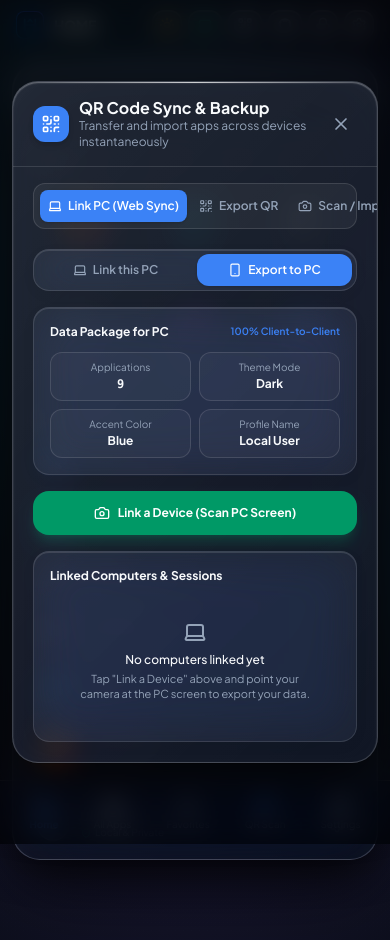
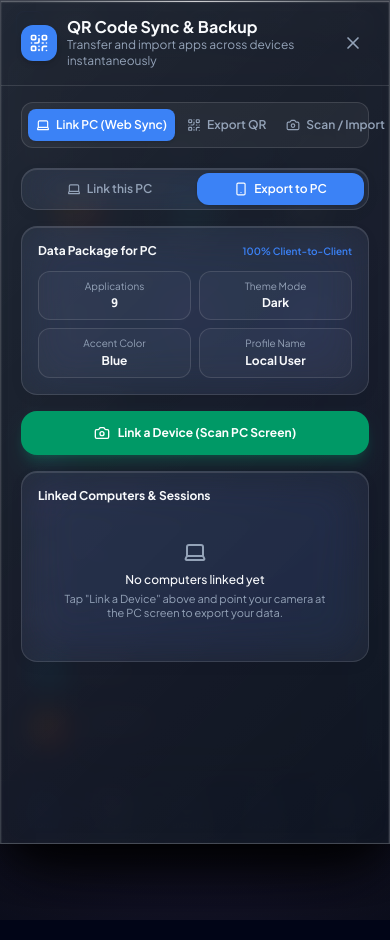
Before and after one commit to adityasing9/HOME, a React (Vite) app: page / in a window 390 px wide. Both pictures are taken after a click on the button 205 px from the left and 25 px from the top of the page. Built offline with nearby package versions, Linux system fonts and the light colour scheme.

Commit message:
fix(layout): make all views and modals full-screen on mobile devices

```diff
--- a/src/App.tsx
+++ b/src/App.tsx
@@ -67,18 +67,18 @@ const MainShell: React.FC = () => {
       <Header />
 
       {/* Main Centered Workspace */}
-      <main className="flex-1 flex flex-col items-center p-3 sm:p-6 md:p-8 pb-20 md:pb-8 z-10 w-full max-w-7xl mx-auto">
-        <div className="w-full max-w-[660px] my-auto">
+      <main className="flex-1 flex flex-col items-center p-2 sm:p-4 md:p-8 pb-20 md:pb-8 z-10 w-full max-w-7xl mx-auto min-h-0">
+        <div className="w-full flex-1 flex flex-col md:my-auto max-w-full md:max-w-[660px] min-h-0">
           {activeView === 'home' && <HomePanel />}
 
           {activeView === 'all-apps' && (
-            <div className="w-full rounded-[28px] home-panel-window overflow-hidden flex flex-col p-5 sm:p-7 backdrop-blur-2xl animate-in fade-in zoom-in-[0.98]">
+            <div className="w-full flex-1 rounded-2xl md:rounded-[28px] home-panel-window overflow-hidden flex flex-col p-4 sm:p-6 md:p-7 backdrop-blur-2xl animate-in fade-in zoom-in-[0.98] min-h-0">
               <AllAppsView />
             </div>
           )}
 
           {activeView === 'favorites' && (
-            <div className="w-full rounded-[28px] home-panel-window overflow-hidden flex flex-col p-5 sm:p-7 backdrop-blur-2xl animate-in fade-in zoom-in-[0.98]">
+            <div className="w-full flex-1 rounded-2xl md:rounded-[28px] home-panel-window overflow-hidden flex flex-col p-4 sm:p-6 md:p-7 backdrop-blur-2xl animate-in fade-in zoom-in-[0.98] min-h-0">
               <FavoritesView />
             </div>
           )}
--- a/src/components/allApps/AllAppsView.tsx
+++ b/src/components/allApps/AllAppsView.tsx
@@ -151,7 +151,7 @@ export const AllAppsView: React.FC = () => {
   };
 
   return (
-    <div className="w-full flex flex-col h-[580px]">
+    <div className="w-full flex-1 flex flex-col min-h-0">
       {/* Top Header */}
       {isSelectMode ? (
         <div className="flex items-center justify-between pb-3 border-b border-subtle bg-accent/5 px-2 py-1.5 rounded-xl">
--- a/src/components/favorites/FavoritesView.tsx
+++ b/src/components/favorites/FavoritesView.tsx
@@ -42,7 +42,7 @@ export const FavoritesView: React.FC = () => {
   };
 
   return (
-    <div className="w-full flex flex-col h-[580px]">
+    <div className="w-full flex-1 flex flex-col min-h-0">
       {/* Top Header */}
       <div className="flex items-center justify-between pb-3 border-b border-subtle">
         <button
--- a/src/components/home/HomePanel.tsx
+++ b/src/components/home/HomePanel.tsx
@@ -6,9 +6,9 @@ import { HomeBottomBar } from './HomeBottomBar';
 
 export const HomePanel: React.FC = () => {
   return (
-    <div className="w-full max-w-[660px] rounded-[28px] home-panel-window overflow-hidden flex flex-col transition-all duration-300 animate-in fade-in zoom-in-[0.98]">
+    <div className="w-full max-w-full md:max-w-[660px] flex-1 md:flex-initial rounded-2xl md:rounded-[28px] home-panel-window overflow-hidden flex flex-col transition-all duration-300 animate-in fade-in zoom-in-[0.98] min-h-0">
       {/* Top Body: Search, Pinned, Recommended */}
-      <div className="p-5 sm:p-7 flex flex-col gap-6">
+      <div className="p-4 sm:p-6 md:p-7 flex flex-col gap-5 sm:gap-6 flex-1 overflow-y-auto min-h-0">
         {/* Top Search Bar */}
         <SearchBar />
 
--- a/src/components/modals/AddAppModal.tsx
+++ b/src/components/modals/AddAppModal.tsx
@@ -262,9 +262,9 @@ export const AddAppModal: React.FC = () => {
   const currentIconData = getIconData();
 
   return (
-    <div className="fixed inset-0 z-50 flex items-center justify-center p-4 bg-black/60 backdrop-blur-md animate-in fade-in duration-150">
+    <div className="fixed inset-0 z-50 flex items-center justify-center p-0 sm:p-4 bg-black/60 backdrop-blur-md animate-in fade-in duration-150">
       <div
-        className="w-full max-w-lg rounded-3xl home-panel-window border-subtle shadow-2xl overflow-hidden flex flex-col max-h-[92vh]"
+        className="w-full h-full sm:h-auto sm:max-h-[92vh] sm:max-w-lg rounded-none sm:rounded-3xl home-panel-window border-0 sm:border border-subtle shadow-2xl overflow-hidden flex flex-col"
         onClick={e => e.stopPropagation()}
       >
         {/* Header */}
--- a/src/components/modals/EditAppModal.tsx
+++ b/src/components/modals/EditAppModal.tsx
@@ -203,9 +203,9 @@ export const EditAppModal: React.FC = () => {
   const currentIconData = getIconData();
 
   return (
-    <div className="fixed inset-0 z-50 flex items-center justify-center p-4 bg-black/60 backdrop-blur-md animate-in fade-in duration-150">
+    <div className="fixed inset-0 z-50 flex items-center justify-center p-0 sm:p-4 bg-black/60 backdrop-blur-md animate-in fade-in duration-150">
       <div
-        className="w-full max-w-lg rounded-3xl home-panel-window border-subtle shadow-2xl overflow-hidden flex flex-col max-h-[92vh]"
+        className="w-full h-full sm:h-auto sm:max-h-[92vh] sm:max-w-lg rounded-none sm:rounded-3xl home-panel-window border-0 sm:border border-subtle shadow-2xl overflow-hidden flex flex-col"
         onClick={e => e.stopPropagation()}
       >
         {/* Header */}
--- a/src/components/modals/GitHubImportModal.tsx
+++ b/src/components/modals/GitHubImportModal.tsx
@@ -263,9 +263,9 @@ export const GitHubImportModal: React.FC = () => {
   if (!isGitHubImportOpen) return null;
 
   return (
-    <div className="fixed inset-0 z-50 flex items-center justify-center p-3 sm:p-4 bg-black/60 backdrop-blur-md animate-in fade-in duration-150">
+    <div className="fixed inset-0 z-50 flex items-center justify-center p-0 sm:p-4 bg-black/60 backdrop-blur-md animate-in fade-in duration-150">
       <div
-        className="w-full max-w-3xl rounded-3xl home-panel-window border-subtle shadow-2xl overflow-hidden flex flex-col max-h-[92vh]"
+        className="w-full h-full sm:h-auto sm:max-h-[92vh] sm:max-w-3xl rounded-none sm:rounded-3xl home-panel-window border-0 sm:border border-subtle shadow-2xl overflow-hidden flex flex-col"
         onClick={e => e.stopPropagation()}
       >
         {/* Header */}
--- a/src/components/modals/QRModal.tsx
+++ b/src/components/modals/QRModal.tsx
@@ -546,9 +546,9 @@ export const QRModal: React.FC = () => {
   if (!isQROpen) return null;
 
   return (
-    <div className="fixed inset-0 z-50 flex items-center justify-center p-3 sm:p-4 bg-black/60 backdrop-blur-md animate-in fade-in duration-200">
+    <div className="fixed inset-0 z-50 flex items-center justify-center p-0 sm:p-4 bg-black/60 backdrop-blur-md animate-in fade-in duration-200">
       <div
-        className="w-full max-w-xl max-h-[92vh] flex flex-col rounded-[26px] home-panel-window border-subtle shadow-2xl backdrop-blur-2xl overflow-hidden animate-in zoom-in-95 duration-200"
+        className="w-full h-full sm:h-auto sm:max-h-[92vh] sm:max-w-2xl md:max-w-3xl flex flex-col rounded-none sm:rounded-[26px] home-panel-window border-0 sm:border border-subtle shadow-2xl backdrop-blur-2xl overflow-hidden animate-in zoom-in-95 duration-200"
         onClick={e => e.stopPropagation()}
       >
         {/* Modal Header */}
--- a/src/components/modals/SettingsModal.tsx
+++ b/src/components/modals/SettingsModal.tsx
@@ -331,9 +331,9 @@ export const SettingsModal: React.FC = () => {
   };
 
   return (
-    <div className="fixed inset-0 z-50 flex items-center justify-center p-3 sm:p-6 bg-black/60 backdrop-blur-md animate-in fade-in duration-150">
+    <div className="fixed inset-0 z-50 flex items-center justify-center p-0 sm:p-6 bg-black/60 backdrop-blur-md animate-in fade-in duration-150">
       <div
-        className="w-full max-w-3xl rounded-3xl home-panel-window border-subtle shadow-2xl overflow-hidden flex flex-col h-[85vh] max-h-[720px]"
+        className="w-full h-full sm:h-[88vh] sm:max-h-[760px] sm:max-w-3xl rounded-none sm:rounded-3xl home-panel-window border-0 sm:border border-subtle shadow-2xl overflow-hidden flex flex-col"
         onClick={e => e.stopPropagation()}
       >
         {/* Header */}
```
